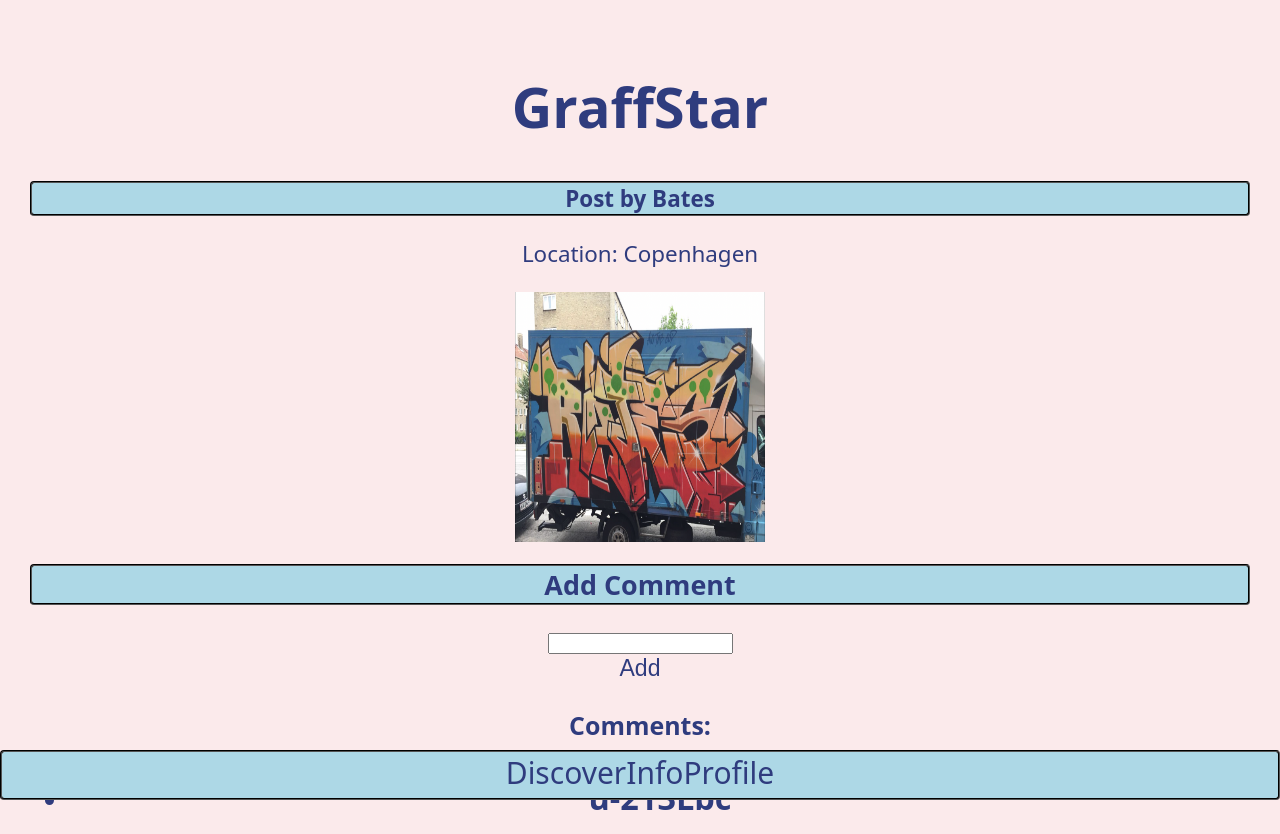
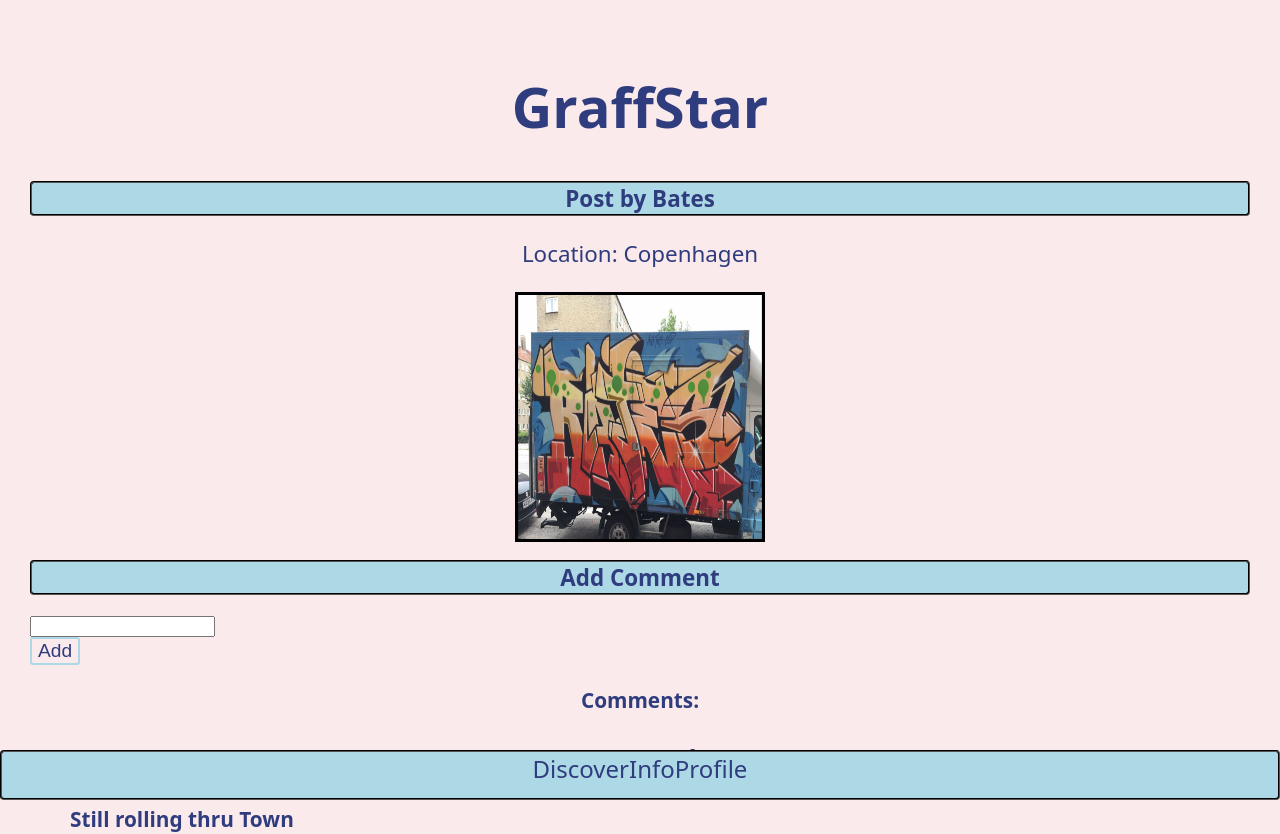
Before and after one commit to janneserichsen/CapStone-Graffstar, a Next.js app: page / in a window 1280 px wide. Shown: the top 834 px of the page. Built offline with nearby package versions, Linux system fonts and the light colour scheme.

Commit message:
removed inline styling and uses styled components

```diff
--- a/components/comment/Graffitipost.js
+++ b/components/comment/Graffitipost.js
@@ -2,6 +2,25 @@ import Image from "next/image";
 import { useState } from "react";
 import List from "./List";
 import Form from "./Form";
+import styled from "styled-components";
+
+const Picture = styled(Image)`
+  border: 3px solid black;
+  display: block;
+  margin-left: auto;
+  margin-right: auto;
+`;
+
+const StyledList = styled(List)`
+  text-align: center;
+  font-size: 1.4em;
+  color: #2f3c7e;
+  text-decoration: none;
+`;
+
+const StyledForm = styled(Form)`
+  text-align: center;
+`;
 
 const users = [
   {
@@ -208,28 +227,17 @@ export default function Graffitis() {
             <section key={graffiti.id}>
               <h2>Post by {currentUser.name}</h2>
               <p>Location: {graffiti.location}</p>
-              <div
-                style={{
-                  display: "flex",
-                  justifyContent: "center",
-                }}
-              >
-                <Image
+
+              <Picture
                 src={graffiti.image}
                 alt={`Graffiti from ${currentUser.name}`}
                 width={250}
                 height={250}
               />
-              </div>
-              <section
-                style={{
-                  textAlign: "center",
-                  fontSize: "1.2em",
-                }}
-              >
-                <Form onSubmit={handleAddTag} />
-                <List comments={graffiti.comments} />
             </section>
+            <section>
+              <StyledForm onSubmit={handleAddTag} />
+              <StyledList comments={graffiti.comments} />
             </section>
           </>
         );
--- a/pages/navbar/index.js
+++ b/pages/navbar/index.js
@@ -1,51 +1,32 @@
-import Image from "next/image";
-import styles from "@/styles";
 import Link from "next/link";
+import styled from "styled-components";
+
+const StyledLink = styled(Link)`
+  text-decoration: none;
+  color: #2f3c7e;
+  font-size: 1.5em;
+`;
+
+const StyledNav = styled.nav`
+  position: fixed;
+  bottom: 0;
+  left: 0;
+  right: 0;
+  height: 50px;
+  background-color: lightblue;
+  border: 2px groove black;
+  border-radius: 4px;
+  text-align: center;
+`;
 
 export default function Navbar() {
   return (
     <>
-      <nav
-        style={{
-          position: "fixed",
-          bottom: 0,
-          left: 0,
-          right: 0,
-          height: "50px",
-          backgroundColor: "lightblue",
-        }}
-      >
-        <Link
-          href="/"
-          style={{
-            textDecoration: "none",
-            color: "#2F3C7E",
-            fontSize: 30,
-          }}
-        >
-          Discover
-        </Link>
-        <Link
-          href="/info"
-          style={{
-            textDecoration: "none",
-            color: "#2F3C7E",
-            fontSize: 30,
-          }}
-        >
-          Info
-        </Link>
-        <Link
-          href="/profile"
-          style={{
-            textDecoration: "none",
-            color: "#2F3C7E",
-            fontSize: 30,
-          }}
-        >
-          Profile
-        </Link>
-      </nav>
+      <StyledNav>
+        <StyledLink href="/">Discover</StyledLink>
+        <StyledLink href="/info">Info</StyledLink>
+        <StyledLink href="/profile">Profile</StyledLink>
+      </StyledNav>
     </>
   );
 }
--- a/styles.js
+++ b/styles.js
@@ -1,5 +1,4 @@
 import { createGlobalStyle } from "styled-components";
-import Link from "next/link";
 
 export default createGlobalStyle`
   *,
@@ -42,14 +41,11 @@ export default createGlobalStyle`
     font-size: 1.2em;
     background-color:  #FBEAEB;
     color: #2F3C7E;
-    border: none;
+    border: 2px solid lightblue;
+    border-radius: 3px;
   }
 
-  nav {
-    border: 2px groove black;
-    border-radius: 4px;
-    text-align: center;
-  }
+
 
 
   h3 {
```
Also changed, not shown: pages/profile/index.js (+14 -25 lines). Lines whose indentation alone changed are shown as unchanged.
